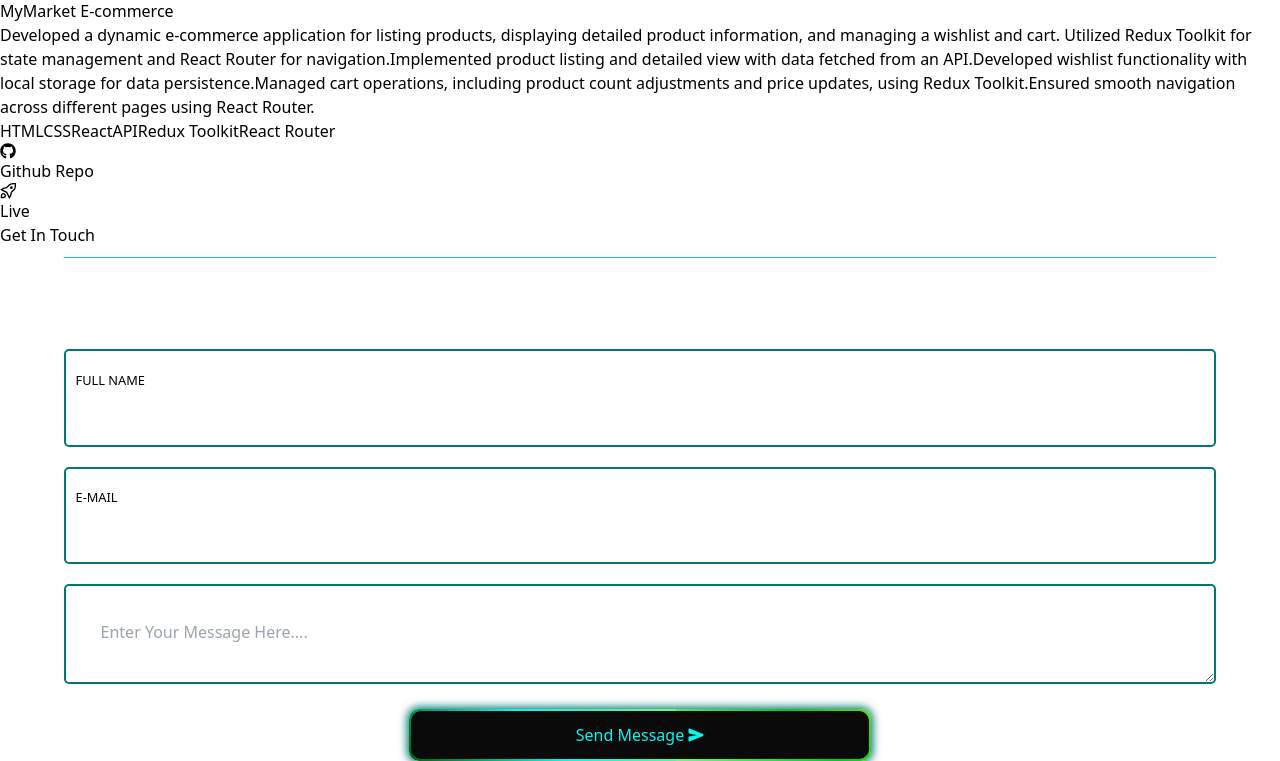
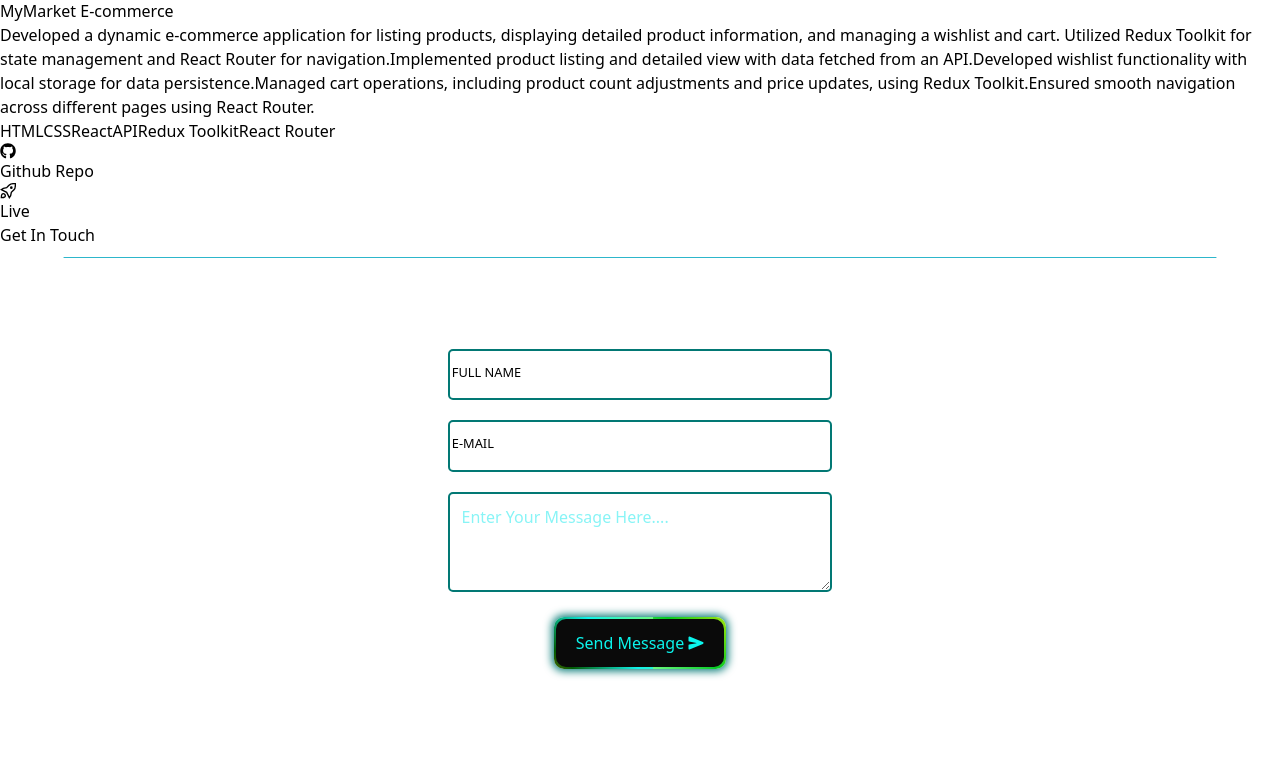
Before and after one commit to VishalChoudhary01/portfolio_react1, a React (Vite) app: page / in a window 1280 px wide. Shown: the part 3574-4335 px from the top of the page. Built offline with nearby package versions, Linux system fonts and the light colour scheme; no server answers; a web font is replaced by a local one.

Commit message:
fixed contact form for mobile screen and scroll bar style for large screen

```diff
--- a/src/Component/CSS/Contact.css
+++ b/src/Component/CSS/Contact.css
@@ -12,7 +12,7 @@ form {
   .inputFieldBox {
     position: relative;
     width: 30%;
-    min-width: 90%;
+    min-width: 250px;
   }
 
   .inputFieldBox input,
@@ -27,6 +27,10 @@ form {
     font-size: 1em;
     text-transform: capitalize;
 
+
+  }
+  .inputFieldBox input,.inputFieldBox textarea::placeholder{
+    color: #88f4f6;
   }
 
   input[type="email"] {
@@ -63,3 +67,13 @@ form {
     display: flex;
     justify-content: center;
   }
+
+
+  @media (min-width: 350px) and (max-width:480px) {
+    .inputFieldBox {
+      position: relative;
+      width: 30%;
+      min-width: 90%;
+    }
+
+  }
--- a/src/index.css
+++ b/src/index.css
@@ -8,6 +8,8 @@
   padding: 0;
   margin: 0;
   box-sizing: border-box;
+
+
 }
 
 /*
@@ -155,21 +157,6 @@ font-family: "Playfair Display", serif;
   font-weight: 800;
  }
 
- /* scroll */
- body::-webkit-scrollbar {
-  width: 0.5em;
-}
-
-body::-webkit-scrollbar-track {
-  box-shadow: inset 0 0 6px rgba(0, 0, 0, 0.3);
-  background: #0a0a0a;
-}
-
-body::-webkit-scrollbar-thumb {
-  background-color: rgba(7, 248, 212, 0.866);
-  outline: 1px solid slategrey;
-  border-radius: 50px;
-}
 
 /* border-bottom */
 .border_bottom{
@@ -227,3 +214,18 @@ padding: 0 10px;
   }
 
 }
+  /* scroll */
+  body::-webkit-scrollbar {
+    width: 0.5em;
+  }
+
+  body::-webkit-scrollbar-track {
+    box-shadow: inset 0 0 6px rgba(0, 0, 0, 0.3);
+    background: #0a0a0a;
+  }
+
+  body::-webkit-scrollbar-thumb {
+    background-color: rgba(7, 248, 212, 0.866);
+    outline: 1px solid slategrey;
+    border-radius: 50px;
+  }
```
